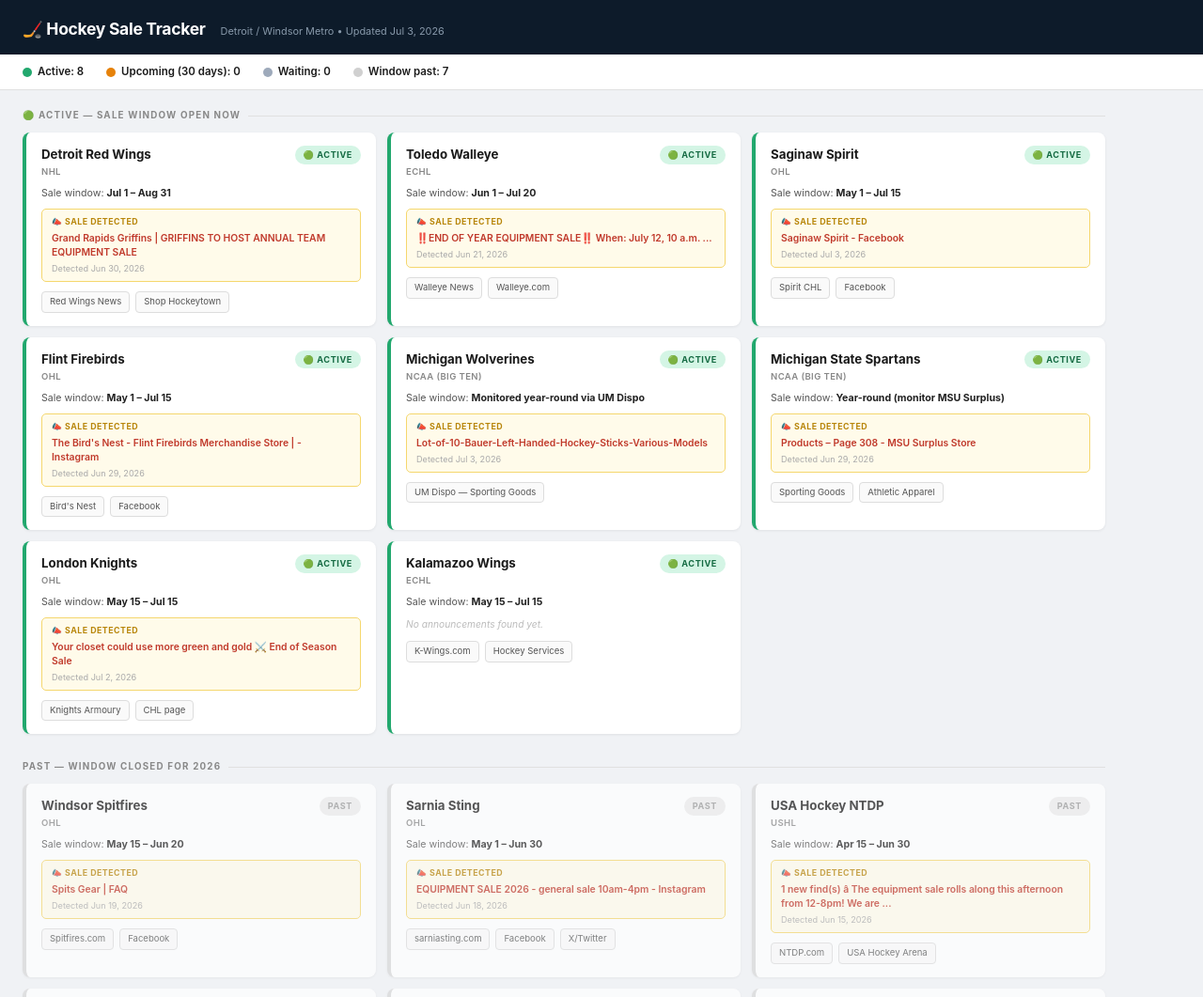
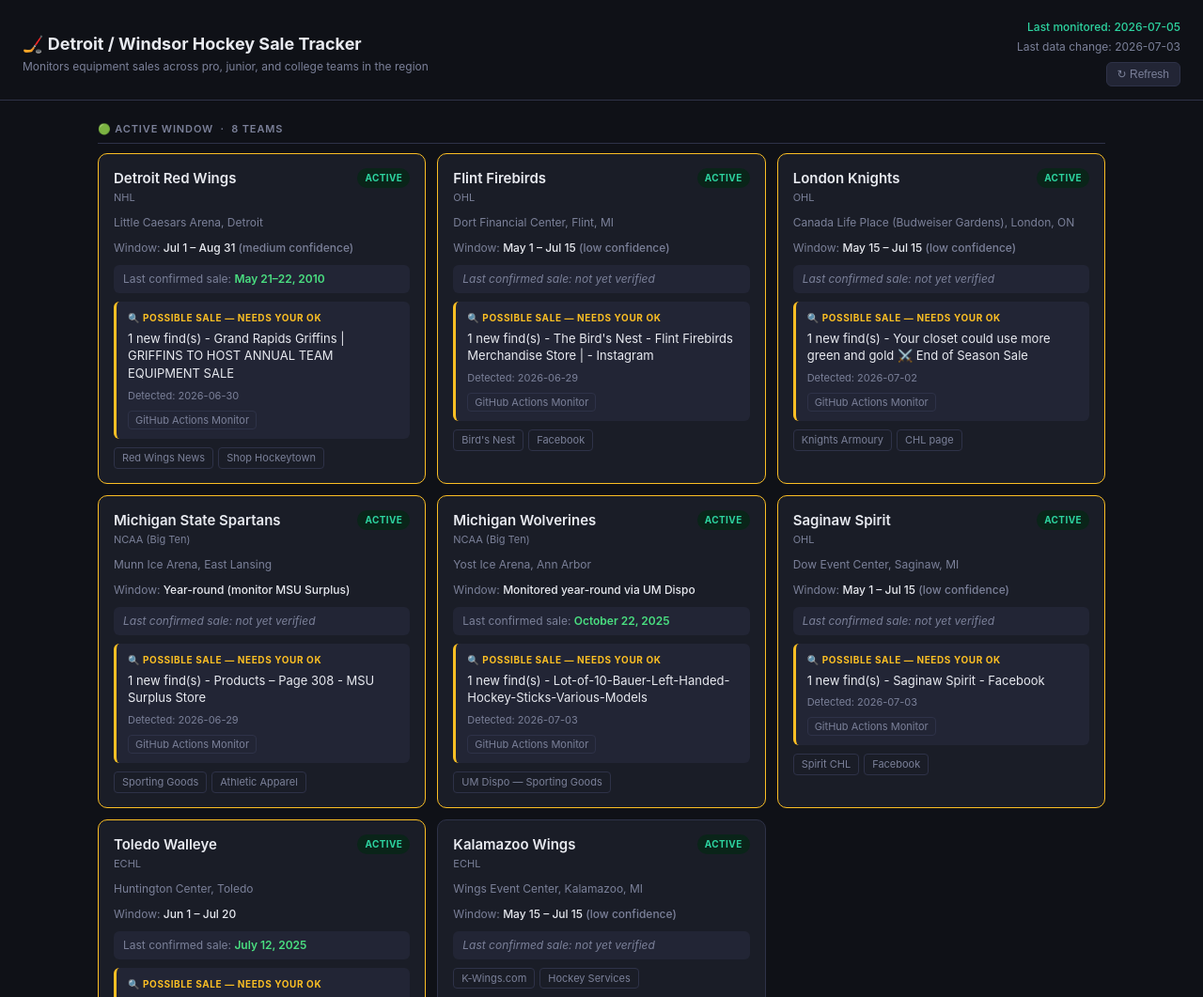
Before and after one commit to NicMuffins/hockey-sale-tracker, a plain HTML site: page index.html in a window 1280 px wide. Shown: the top 1061 px of the page at 94% size. Drawn offline with Linux system fonts and the light colour scheme.

Commit message:
Add last confirmed sale row + downgrade auto-detected finds from 'Confirmed' to 'Needs Your OK'

```diff
--- a/index.html
+++ b/index.html
@@ -3,378 +3,404 @@
 <head>
   <meta charset="UTF-8">
   <meta name="viewport" content="width=device-width, initial-scale=1.0">
-  <title>Hockey Sale Tracker — Detroit / Windsor</title>
+  <title>Hockey Sale Tracker — Detroit/Windsor</title>
   <style>
-    *, *::before, *::after { box-sizing: border-box; margin: 0; padding: 0; }
-
+    :root {
+      --bg: #0f1117;
+      --surface: #1a1d27;
+      --surface2: #222535;
+      --border: #2e3248;
+      --text: #e8eaf0;
+      --muted: #7b8099;
+      --active: #2dd4a0;
+      --active-bg: #0a2419;
+      --upcoming: #f59e0b;
+      --upcoming-bg: #271d08;
+      --past: #6b7280;
+      --past-bg: #18191f;
+      --waiting: #60a5fa;
+      --waiting-bg: #0b1929;
+      --warn-color: #f87171;
+      --warn-bg: #2a1010;
+      --confirm-color: #4ade80;
+      --candidate-color: #fbbf24;
+      --candidate-bg: #2a2108;
+    }
+    * { box-sizing: border-box; margin: 0; padding: 0; }
     body {
-      font-family: -apple-system, BlinkMacSystemFont, 'Segoe UI', Roboto, sans-serif;
-      background: #f0f2f5;
-      color: #1a1a1a;
+      background: var(--bg);
+      color: var(--text);
+      font-family: -apple-system, BlinkMacSystemFont, 'Segoe UI', Helvetica, sans-serif;
       font-size: 14px;
       line-height: 1.5;
     }
 
     /* ── Header ── */
     header {
-      background: #0d1b2a;
-      color: #fff;
-      padding: 18px 24px 14px;
+      padding: 20px 24px 14px;
+      border-bottom: 1px solid var(--border);
       display: flex;
-      align-items: baseline;
-      gap: 16px;
-      flex-wrap: wrap;
-    }
-    header h1 { font-size: 1.25em; font-weight: 700; letter-spacing: -0.3px; }
-    header .sub { font-size: 0.78em; color: #8899aa; }
-
-    /* ── Summary bar ── */
-    .summary {
-      background: #fff;
-      border-bottom: 1px solid #e0e0e0;
-      padding: 10px 24px;
-      display: flex;
-      gap: 24px;
       flex-wrap: wrap;
       align-items: center;
+      gap: 12px;
     }
-    .summary-chip {
+    .header-title { flex: 1; min-width: 180px; }
+    .header-title h1 { font-size: 18px; font-weight: 700; }
+    .header-title p { font-size: 12px; color: var(--muted); margin-top: 2px; }
+    .header-meta {
       display: flex;
-      align-items: center;
-      gap: 6px;
-      font-size: 0.82em;
+      flex-direction: column;
+      align-items: flex-end;
+      gap: 3px;
+      font-size: 12px;
+      color: var(--muted);
+    }
+    .header-meta span { white-space: nowrap; }
+    .header-meta .monitored { color: var(--active); font-weight: 500; }
+    .refresh-btn {
+      margin-top: 4px;
+      background: var(--surface2);
+      border: 1px solid var(--border);
+      color: var(--muted);
+      padding: 5px 11px;
+      border-radius: 6px;
+      cursor: pointer;
+      font-size: 12px;
+      transition: color .15s, border-color .15s;
+    }
+    .refresh-btn:hover { color: var(--active); border-color: var(--active); }
+
+    /* ── Main ── */
+    main { padding: 18px 24px 40px; max-width: 1120px; margin: 0 auto; }
+
+    .section-header {
+      font-size: 11px;
       font-weight: 600;
+      text-transform: uppercase;
+      letter-spacing: .08em;
+      color: var(--muted);
+      margin: 28px 0 10px;
+      padding-bottom: 6px;
+      border-bottom: 1px solid var(--border);
     }
-    .dot {
-      width: 10px; height: 10px;
-      border-radius: 50%;
-      flex-shrink: 0;
-    }
-    .dot-active   { background: #22a86e; }
-    .dot-upcoming { background: #e6820a; }
-    .dot-waiting  { background: #9eaabb; }
-    .dot-past     { background: #d0d0d0; }
+    .section-header:first-child { margin-top: 4px; }
 
-    /* ── Sections ── */
-    .page { padding: 20px 24px; max-width: 1200px; }
-    .section { margin-bottom: 28px; }
-    .section-label {
-      font-size: 0.7em;
-      font-weight: 700;
-      text-transform: uppercase;
-      letter-spacing: 1.2px;
-      color: #888;
-      margin-bottom: 10px;
-      display: flex;
-      align-items: center;
-      gap: 8px;
-    }
-    .section-label::after {
-      content: '';
-      flex: 1;
-      height: 1px;
-      background: #e0e0e0;
-    }
-
-    /* ── Grid ── */
     .grid {
       display: grid;
-      grid-template-columns: repeat(auto-fill, minmax(290px, 1fr));
+      grid-template-columns: repeat(auto-fill, minmax(310px, 1fr));
       gap: 12px;
     }
 
     /* ── Cards ── */
     .card {
-      background: #fff;
-      border-radius: 8px;
-      padding: 14px 16px;
-      border-left: 4px solid #ddd;
-      box-shadow: 0 1px 3px rgba(0,0,0,0.07);
+      background: var(--surface);
+      border: 1px solid var(--border);
+      border-radius: 10px;
+      padding: 15px 16px;
       display: flex;
       flex-direction: column;
-      gap: 8px;
+      gap: 9px;
+      transition: border-color .15s;
     }
-    .card.active   { border-left-color: #22a86e; }
-    .card.upcoming { border-left-color: #e6820a; }
-    .card.waiting  { border-left-color: #9eaabb; }
-    .card.past     { border-left-color: #d8d8d8; opacity: 0.72; }
+    .card.has-news      { border-color: var(--active); }
+    .card.has-warn      { border-color: var(--warn-color); }
+    .card.has-confirm   { border-color: var(--confirm-color); }
+    .card.has-candidate { border-color: var(--candidate-color); }
+    .card.past          { opacity: .55; }
 
-    /* Card header row */
-    .card-top {
-      display: flex;
-      justify-content: space-between;
-      align-items: flex-start;
-      gap: 8px;
-    }
-    .team-name  { font-weight: 700; font-size: 0.95em; }
-    .team-league {
-      font-size: 0.68em;
-      color: #888;
-      font-weight: 600;
-      margin-top: 1px;
+    .card-top { display: flex; justify-content: space-between; align-items: flex-start; gap: 8px; }
+    .card-name { font-weight: 600; font-size: 15px; }
+    .card-meta { font-size: 11px; color: var(--muted); margin-top: 1px; }
+
+    .badge {
+      font-size: 10px;
+      font-weight: 700;
       text-transform: uppercase;
-      letter-spacing: 0.4px;
-    }
-
-    /* Status badge */
-    .badge {
-      font-size: 0.65em;
-      font-weight: 700;
-      padding: 3px 9px;
+      letter-spacing: .04em;
+      padding: 3px 8px;
       border-radius: 20px;
-      text-transform: uppercase;
-      letter-spacing: 0.6px;
       white-space: nowrap;
       flex-shrink: 0;
     }
-    .badge-active   { background: #d4f5e5; color: #156b43; }
-    .badge-upcoming { background: #feecd0; color: #8a4d00; }
-    .badge-waiting  { background: #edf0f3; color: #5a6a7a; }
-    .badge-past     { background: #ececec; color: #999; }
+    .badge-active   { background: var(--active-bg);   color: var(--active); }
+    .badge-upcoming { background: var(--upcoming-bg); color: var(--upcoming); }
+    .badge-past     { background: var(--past-bg);     color: var(--past); }
+    .badge-waiting  { background: var(--waiting-bg);  color: var(--waiting); }
 
-    /* Window dates */
-    .window {
-      font-size: 0.76em;
-      color: #555;
+    .detail-row { font-size: 12px; color: var(--muted); }
+    .detail-row strong { color: var(--text); font-weight: 500; }
+
+    /* ── Last confirmed sale row ── */
+    .last-sale-row {
+      font-size: 12px;
+      color: var(--muted);
+      background: var(--surface2);
+      border-radius: 6px;
+      padding: 6px 10px;
     }
-    .window strong { color: #222; }
+    .last-sale-row strong { color: var(--confirm-color); font-weight: 600; }
+    .last-sale-row.unverified { color: var(--muted); font-style: italic; }
 
-    /* Announcement banner */
-    .announcement {
-      background: #fffbea;
-      border: 1px solid #f5d76e;
-      border-radius: 5px;
-      padding: 7px 10px;
-      font-size: 0.74em;
-      line-height: 1.45;
+    /* ── News box ── */
+    .news-box {
+      background: var(--surface2);
+      border-radius: 6px;
+      padding: 10px 12px;
+      font-size: 13px;
+      border-left: 3px solid var(--active);
     }
-    .announcement .ann-label {
+    .news-box.warn      { border-left-color: var(--warn-color); }
+    .news-box.confirm   { border-left-color: var(--confirm-color); }
+    .news-box.candidate { border-left-color: var(--candidate-color); }
+
+    .news-label {
+      font-size: 10px;
       font-weight: 700;
-      color: #b8860b;
-      font-size: 0.85em;
       text-transform: uppercase;
-      letter-spacing: 0.5px;
-      margin-bottom: 3px;
+      letter-spacing: .06em;
+      color: var(--active);
+      margin-bottom: 5px;
     }
-    .announcement a {
-      color: #c0392b;
-      font-weight: 600;
+    .news-box.warn      .news-label { color: var(--warn-color); }
+    .news-box.confirm   .news-label { color: var(--confirm-color); }
+    .news-box.candidate .news-label { color: var(--candidate-color); }
+
+    .news-text { line-height: 1.45; }
+    .news-text a { color: #93c5fd; }
+
+    .news-detected { font-size: 11px; color: var(--muted); margin-top: 6px; }
+
+    .news-sources { display: flex; flex-wrap: wrap; gap: 5px; margin-top: 7px; }
+    .news-sources a {
+      font-size: 11px;
+      color: var(--muted);
+      border: 1px solid var(--border);
+      border-radius: 4px;
+      padding: 1px 7px;
       text-decoration: none;
-      word-break: break-word;
+      transition: color .12s, border-color .12s;
     }
-    .announcement a:hover { text-decoration: underline; }
-    .announcement .ann-date { color: #aaa; font-size: 0.88em; margin-top: 3px; }
+    .news-sources a:hover { color: var(--text); border-color: var(--muted); }
 
-    /* Extra sources */
-    .extra-sources { margin-top: 4px; }
-    .extra-sources a {
-      display: block;
-      font-size: 0.88em;
-      color: #777;
+    /* ── Watch links ── */
+    .watch-links { display: flex; flex-wrap: wrap; gap: 5px; }
+    .watch-links a {
+      font-size: 11px;
+      color: var(--muted);
+      border: 1px solid var(--border);
+      border-radius: 4px;
+      padding: 2px 8px;
       text-decoration: none;
-      white-space: nowrap;
-      overflow: hidden;
-      text-overflow: ellipsis;
+      transition: color .12s, border-color .12s;
     }
-    .extra-sources a:hover { color: #c0392b; text-decoration: underline; }
+    .watch-links a:hover { color: var(--text); border-color: var(--muted); }
 
-    /* Watch links */
-    .watch-links {
-      display: flex;
-      gap: 6px;
-      flex-wrap: wrap;
-      margin-top: 2px;
+    /* ── States ── */
+    #loading { text-align: center; padding: 60px 20px; color: var(--muted); font-size: 15px; }
+    .error   { color: var(--warn-color); padding: 20px; }
+
+    @media (max-width: 540px) {
+      header { padding: 14px 14px 10px; }
+      main   { padding: 12px 14px 30px; }
+      .grid  { grid-template-columns: 1fr; }
     }
-    .watch-link {
-      font-size: 0.68em;
-      padding: 3px 8px;
-      border: 1px solid #ddd;
-      border-radius: 4px;
-      color: #555;
-      text-decoration: none;
-      background: #fafafa;
-    }
-    .watch-link:hover { background: #f0f0f0; border-color: #bbb; }
-
-    /* No-news placeholder */
-    .no-news { font-size: 0.73em; color: #bbb; font-style: italic; }
-
-    /* Error / loading */
-    .msg { padding: 40px 24px; color: #888; font-size: 0.9em; }
   </style>
 </head>
 <body>
 
 <header>
-  <h1>🏒 Hockey Sale Tracker</h1>
-  <span class="sub" id="meta-line">Loading…</span>
+  <div class="header-title">
+    <h1>🏒 Detroit / Windsor Hockey Sale Tracker</h1>
+    <p>Monitors equipment sales across pro, junior, and college teams in the region</p>
+  </div>
+  <div class="header-meta">
+    <span class="monitored" id="last-monitored">Last monitored: —</span>
+    <span id="last-updated">Last data change: —</span>
+    <button class="refresh-btn" onclick="loadData()">↻ Refresh</button>
+  </div>
 </header>
 
-<div class="summary" id="summary-bar"></div>
-
-<div class="page" id="page">
-  <p class="msg">Loading team data…</p>
-</div>
+<main id="app">
+  <div id="loading">Loading team data…</div>
+</main>
 
 <script>
-// ── Helpers ──────────────────────────────────────────────────────────────────
+const RAW = 'https://raw.githubusercontent.com/NicMuffins/hockey-sale-tracker/main/';
+const MONTHS = ['','Jan','Feb','Mar','Apr','May','Jun','Jul','Aug','Sep','Oct','Nov','Dec'];
 
-function windowStatus(pw) {
+function computeStatus(pw) {
   if (!pw) return 'active';
   try {
-    const today = new Date();
-    today.setHours(0, 0, 0, 0);
-    const y = today.getFullYear();
+    const now = new Date(); now.setHours(0,0,0,0);
+    const y = now.getFullYear();
     const [sm, sd] = pw.start.split('-').map(Number);
     const [em, ed] = pw.end.split('-').map(Number);
-    let start = new Date(y, sm - 1, sd);
-    let end   = new Date(y, em - 1, ed);
-    if (end < start) end = new Date(y + 1, em - 1, ed);
-    if (today > end)   return 'past';
-    if (today >= start) return 'active';
-    const days = (start - today) / 86400000;
-    return days <= 30 ? 'upcoming' : 'waiting';
-  } catch (e) {
-    return 'active';
+    let start = new Date(y, sm-1, sd);
+    let end   = new Date(y, em-1, ed);
+    if (end < start) end = new Date(y+1, em-1, ed);
+    if (now > end)   return 'past';
+    if (now >= start) return 'active';
+    return ((start - now) / 86400000) <= 30 ? 'upcoming' : 'waiting';
+  } catch(e) { return 'active'; }
+}
+
+function formatWindow(pw, override) {
+  if (override) return override;
+  if (!pw) return null;
+  try {
+    const [sm, sd] = pw.start.split('-').map(Number);
+    const [em, ed] = pw.end.split('-').map(Number);
+    const conf = pw.confidence && pw.confidence !== 'high' ? ` <span style="color:var(--muted)">(${pw.confidence} confidence)</span>` : '';
+    return `${MONTHS[sm]}&nbsp;${sd} – ${MONTHS[em]}&nbsp;${ed}${conf}`;
+  } catch(e) { return null; }
+}
+
+function badge(status) {
+  const map = {
+    active:   ['Active',   'badge-active'],
+    upcoming: ['Upcoming', 'badge-upcoming'],
+    past:     ['Past',     'badge-past'],
+    waiting:  ['Waiting',  'badge-waiting'],
+  };
+  const [label, cls] = map[status] || ['—', 'badge-past'];
+  return `<span class="badge ${cls}">${label}</span>`;
+}
+
+// Renders the persistent "last confirmed sale" line. This only ever reflects
+// dates Nic has personally verified — never an auto-detected find.
+function renderLastSale(lcs) {
+  if (!lcs) {
+    return `<div class="last-sale-row unverified">Last confirmed sale: not yet verified</div>`;
+  }
+  const yearStr = lcs.year ? `, ${esc(lcs.year)}` : '';
+  return `<div class="last-sale-row">Last confirmed sale: <strong>${esc(lcs.date)}${yearStr}</strong></div>`;
+}
+
+function renderNews(ln) {
+  if (!ln) return '';
+  const isWarn      = !!ln.news_warn;
+  const isVerified  = !!ln.verified && !isWarn;
+  const isCandidate = !!ln.is_announcement && !isWarn && !isVerified;
+  const boxCls = isVerified ? 'confirm' : isWarn ? 'warn' : isCandidate ? 'candidate' : '';
+  const label = ln.news_label
+    || (isVerified ? '✅ Verified Sale'
+      : isWarn ? '⚠ Watch Closely'
+      : isCandidate ? '🔍 Possible Sale — Needs Your OK'
+      : 'Latest News');
+  const bodyHtml  = ln.news_html
+    ? `<div class="news-text">${ln.news_html}</div>`
+    : `<div class="news-text">${ln.summary || ''}</div>`;
+  const detected  = ln.detected_display || ln.detected_at || '';
+  const detHtml   = detected ? `<div class="news-detected">Detected: ${detected}</div>` : '';
+  const srcs = [];
+  if (ln.source && ln.url) srcs.push(`<a href="${escHref(ln.url)}" target="_blank" rel="noopener">${esc(ln.source)}</a>`);
+  (ln.extra_sources || []).forEach(s => srcs.push(`<a href="${escHref(s.url)}" target="_blank" rel="noopener">${esc(s.label)}</a>`));
+  const srcHtml = srcs.length ? `<div class="news-sources">${srcs.join('')}</div>` : '';
+  return `<div class="news-box ${boxCls}"><div class="news-label">${label}</div>${bodyHtml}${detHtml}${srcHtml}</div>`;
+}
+
+function renderCard(team) {
+  const status    = computeStatus(team.predicted_window);
+  const windowStr = formatWindow(team.predicted_window, team.window_display);
+  const newsHtml  = renderNews(team.latest_news);
+  const lastSaleHtml = renderLastSale(team.last_confirmed_sale);
+  const ln = team.latest_news;
+  const hasWarn      = ln?.news_warn;
+  const hasConfirm   = !!ln?.verified && !hasWarn;
+  const hasCandidate = !!ln?.is_announcement && !hasWarn && !hasConfirm;
+  const hasNews      = !!ln;
+  const cardCls = ['card',
+    status === 'past' ? 'past' : '',
+    hasWarn      ? 'has-warn'      : '',
+    hasConfirm   ? 'has-confirm'   : '',
+    hasCandidate ? 'has-candidate' : '',
+    hasNews && !hasWarn && !hasConfirm && !hasCandidate ? 'has-news' : '',
+  ].filter(Boolean).join(' ');
+  const venueHtml  = team.venue  ? `<div class="detail-row">${esc(team.venue)}</div>` : '';
+  const windowHtml = windowStr   ? `<div class="detail-row">Window: <strong>${windowStr}</strong></div>` : '';
+  const links = (team.watch_links || []).map(l =>
+    `<a href="${escHref(l.url)}" target="_blank" rel="noopener">${esc(l.label)}</a>`).join('');
+  const watchHtml = links ? `<div class="watch-links">${links}</div>` : '';
+  return `
+<div class="${cardCls}">
+  <div class="card-top">
+    <div>
+      <div class="card-name">${esc(team.name)}</div>
+      <div class="card-meta">${esc(team.league)}</div>
+    </div>
+    ${badge(status)}
+  </div>
+  ${venueHtml}
+  ${windowHtml}
+  ${lastSaleHtml}
+  ${newsHtml}
+  ${watchHtml}
+</div>`;
+}
+
+function esc(s) {
+  return String(s ?? '').replace(/&/g,'&amp;').replace(/</g,'&lt;').replace(/>/g,'&gt;').replace(/"/g,'&quot;');
+}
+function escHref(u) {
+  try { return new URL(u).href; } catch(e) { return '#'; }
+}
+
+async function loadData() {
+  document.getElementById('app').innerHTML = '<div id="loading">Refreshing…</div>';
+  try {
+    const bust = '?t=' + Date.now();
+    const [tdRes, msRes] = await Promise.all([
+      fetch(RAW + 'teams_data.json' + bust),
+      fetch(RAW + 'monitor_state.json' + bust),
+    ]);
+    if (!tdRes.ok) throw new Error(`teams_data.json: HTTP ${tdRes.status}`);
+    if (!msRes.ok) throw new Error(`monitor_state.json: HTTP ${msRes.status}`);
+    const td = await tdRes.json();
+    const ms = await msRes.json();
+
+    document.getElementById('last-monitored').textContent = `Last monitored: ${ms.last_monitored || '—'}`;
+    document.getElementById('last-updated').textContent   = `Last data change: ${td.last_updated || '—'}`;
+
+    const groups = { active: [], upcoming: [], waiting: [], past: [] };
+    for (const team of (td.teams || [])) {
+      const s = computeStatus(team.predicted_window);
+      groups[s].push(team);
+    }
+
+    const ORDER  = ['active', 'upcoming', 'waiting', 'past'];
+    const LABELS = {
+      active:   '🟢 Active Window',
+      upcoming: '🟡 Window Opening Soon (≤ 30 days)',
+      waiting:  '🔵 Future Window',
+      past:     '⚪ Window Passed',
+    };
+
+    let html = '';
+    for (const status of ORDER) {
+      const teams = groups[status];
+      if (!teams.length) continue;
+      // Sort: verified sales first, then candidates needing review, then warns, then others with news, then alphabetical
+      teams.sort((a, b) => {
+        const score = t => {
+          const ln = t.latest_news;
+          if (!ln) return 0;
+          if (ln.verified && !ln.news_warn) return 4;
+          if (ln.news_warn) return 3;
+          if (ln.is_announcement) return 2;
+          return 1;
+        };
+        return score(b) - score(a) || a.name.localeCompare(b.name);
+      });
+      html += `<div class="section-header">${LABELS[status]} &nbsp;·&nbsp; ${teams.length} team${teams.length > 1 ? 's' : ''}</div>`;
+      html += `<div class="grid">${teams.map(renderCard).join('')}</div>`;
+    }
+    document.getElementById('app').innerHTML = html;
+  } catch(e) {
+    document.getElementById('app').innerHTML = `<div class="error">⚠ Failed to load: ${esc(e.message)}</div>`;
   }
 }
 
-const MONTH = ['Jan','Feb','Mar','Apr','May','Jun','Jul','Aug','Sep','Oct','Nov','Dec'];
-
-function fmtWindow(pw, team) {
-  if (team.window_display) return team.window_display;
-  if (!pw) return 'Year-round';
-  const [sm, sd] = pw.start.split('-').map(Number);
-  const [em, ed] = pw.end.split('-').map(Number);
-  return `${MONTH[sm-1]} ${sd} – ${MONTH[em-1]} ${ed}`;
-}
-
-function fmtDate(iso) {
-  if (!iso) return '';
-  const [y, m, d] = iso.split('-').map(Number);
-  return `${MONTH[m-1]} ${d}, ${y}`;
-}
-
-function badgeHTML(status) {
-  const labels = { active: '🟢 Active', upcoming: '🟡 Upcoming', waiting: '⏳ Waiting', past: 'Past' };
-  return `<span class="badge badge-${status}">${labels[status] || status}</span>`;
-}
-
-function escHTML(s) {
-  return String(s)
-    .replace(/&/g, '&amp;').replace(/</g, '&lt;')
-    .replace(/>/g, '&gt;').replace(/"/g, '&quot;');
-}
-
-// ── Card builder ─────────────────────────────────────────────────────────────
-
-function buildCard(team, status) {
-  const news    = team.latest_news;
-  const pw      = team.predicted_window;
-  const links   = team.watch_links || [];
-
-  // Announcement block
-  let annHTML = '';
-  if (news && news.summary) {
-    const label = news.is_announcement ? '📣 Sale Detected' : '📰 Latest News';
-    const extras = (news.extra_sources || []).slice(0, 3);
-    const extraLinks = extras.map(s =>
-      `<a href="${escHTML(s.url)}" target="_blank" rel="noopener">${escHTML(s.label)}</a>`
-    ).join('');
-
-    annHTML = `
-      <div class="announcement">
-        <div class="ann-label">${label}</div>
-        <a href="${escHTML(news.url)}" target="_blank" rel="noopener">${escHTML(news.summary.replace(/^\d+ new find\(s\) - /, ''))}</a>
-        ${extras.length ? `<div class="extra-sources">${extraLinks}</div>` : ''}
-        <div class="ann-date">Detected ${fmtDate(news.detected_at)}</div>
-      </div>`;
-  } else {
-    annHTML = `<p class="no-news">No announcements found yet.</p>`;
-  }
-
-  // Watch links
-  const linkHTML = links.length
-    ? `<div class="watch-links">${links.map(l =>
-        `<a class="watch-link" href="${escHTML(l.url)}" target="_blank" rel="noopener">${escHTML(l.label)}</a>`
-      ).join('')}</div>`
-    : '';
-
-  return `
-    <div class="card ${status}">
-      <div class="card-top">
-        <div>
-          <div class="team-name">${escHTML(team.name)}</div>
-          <div class="team-league">${escHTML(team.league)}</div>
-        </div>
-        ${badgeHTML(status)}
-      </div>
-      <div class="window">Sale window: <strong>${escHTML(fmtWindow(pw, team))}</strong></div>
-      ${annHTML}
-      ${linkHTML}
-    </div>`;
-}
-
-// ── Render ───────────────────────────────────────────────────────────────────
-
-function render(data) {
-  const teams = data.teams || [];
-
-  // Compute statuses
-  const withStatus = teams.map(t => ({
-    team: t,
-    status: windowStatus(t.predicted_window),
-  }));
-
-  // Summary counts
-  const counts = { active: 0, upcoming: 0, waiting: 0, past: 0 };
-  withStatus.forEach(({ status }) => counts[status]++);
-
-  document.getElementById('meta-line').textContent =
-    `Detroit / Windsor Metro  •  Updated ${fmtDate(data.last_updated)}`;
-
-  document.getElementById('summary-bar').innerHTML = `
-    <span class="summary-chip"><span class="dot dot-active"></span> Active: ${counts.active}</span>
-    <span class="summary-chip"><span class="dot dot-upcoming"></span> Upcoming (30 days): ${counts.upcoming}</span>
-    <span class="summary-chip"><span class="dot dot-waiting"></span> Waiting: ${counts.waiting}</span>
-    <span class="summary-chip"><span class="dot dot-past"></span> Window past: ${counts.past}</span>
-  `;
-
-  const sections = [
-    { key: 'active',   label: '🟢 Active — Sale Window Open Now' },
-    { key: 'upcoming', label: '🟡 Upcoming — Window Opens Within 30 Days' },
-    { key: 'waiting',  label: '⏳ Waiting — Window Later This Year' },
-    { key: 'past',     label: 'Past — Window Closed for 2026' },
-  ];
-
-  let html = '';
-  sections.forEach(({ key, label }) => {
-    const group = withStatus.filter(x => x.status === key);
-    if (!group.length) return;
-    html += `
-      <div class="section">
-        <div class="section-label">${label}</div>
-        <div class="grid">
-          ${group.map(({ team }) => buildCard(team, key)).join('')}
-        </div>
-      </div>`;
-  });
-
-  document.getElementById('page').innerHTML = html || '<p class="msg">No teams to display.</p>';
-}
-
-// ── Load data ─────────────────────────────────────────────────────────────────
-
-fetch('./teams_data.json')
-  .then(r => {
-    if (!r.ok) throw new Error(`HTTP ${r.status}`);
-    return r.json();
-  })
-  .then(render)
-  .catch(err => {
-    document.getElementById('page').innerHTML =
-      `<p class="msg">Could not load team data: ${escHTML(err.message)}</p>`;
-  });
+loadData();
 </script>
 </body>
 </html>
```
